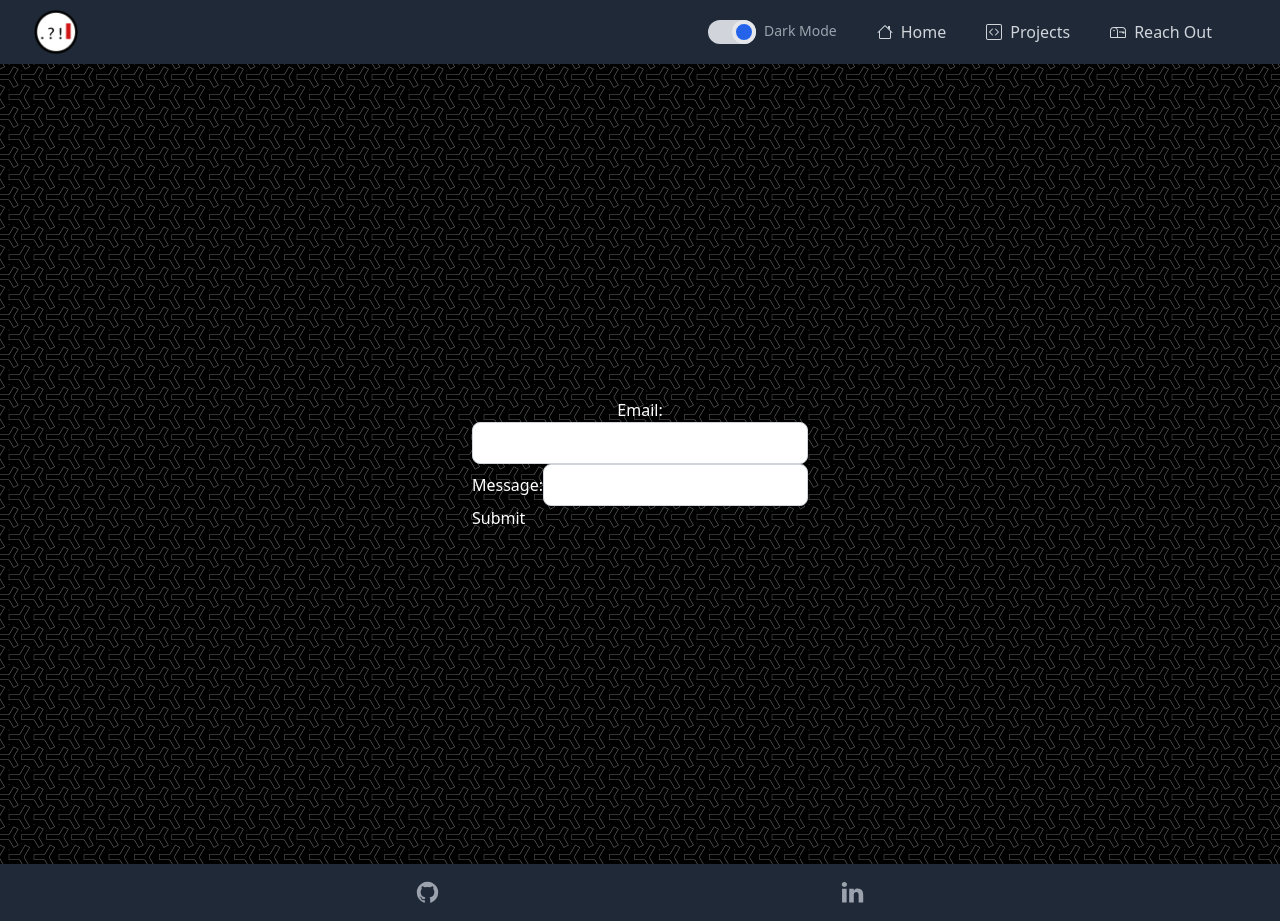
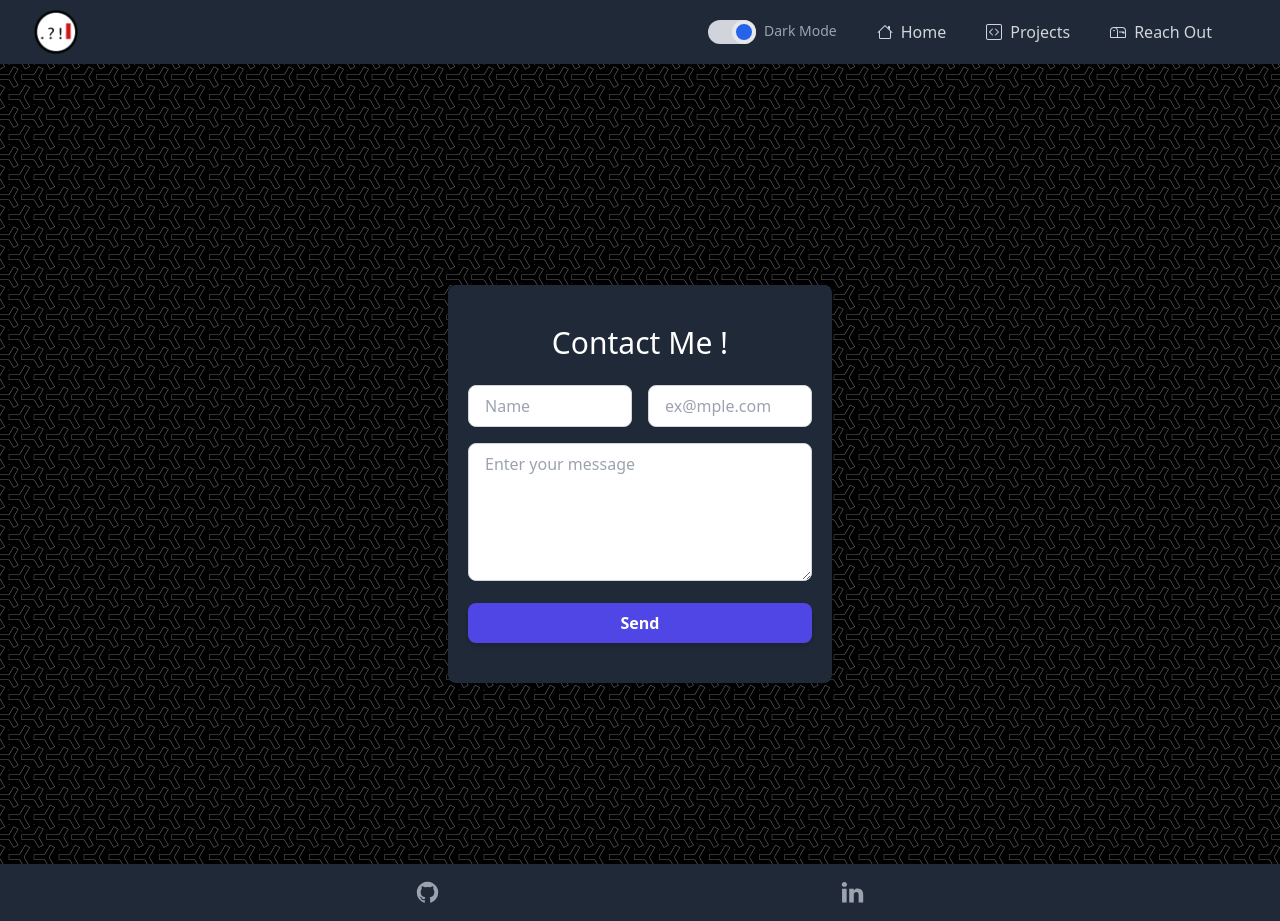
Before and after one commit to etlecoent/portfolio, a React (Create React App) app in the folder frontend/: page /portfolio/reachout in a window 1280 px wide. Built offline with nearby package versions, Linux system fonts and the light colour scheme.

Commit message:
Finished styling inputs of the form

```diff
--- a/frontend/src/components/Form.js
+++ b/frontend/src/components/Form.js
@@ -7,6 +7,8 @@ export default function MyForm(props) {
 
   const { url } = props;
 
+
+  const [name, setName] = useState("");
   const [email, setEmail] = useState("");
   const [message, setMessage] = useState("");
   const [status, setStatus] = useState("");
@@ -32,7 +34,9 @@ export default function MyForm(props) {
     return axios
       .post(url, {
         header: {Accept: 'application/json'},
-        data : {'email': email,
+        data : {
+          'email': email,
+          'name': name,
           'message': message
         }
       })
@@ -44,40 +48,66 @@ export default function MyForm(props) {
       {status &&
         <div>
           {status}
-        </div>}
+        </div>
+      }
 
-        <form
-          onSubmit={ev => ev.preventDefault()}
-          action="https://formspree.io/f/xbjpqlyb"
-          method="POST"
-        >
-        <div className="flex flex-col items-center content-center">
-          <label>Email:</label>
+      <form onSubmit={ev => ev.preventDefault()} className="flex w-full max-w-sm space-x-3">
+      <div className="max-w-2xl bg-gray-800 py-10 px-5 m-auto w-full mt-10 shadow rounded-lg">
+        <div className="text-3xl mb-6 font-light text-white text-center">
+          Contact Me !
+        </div>
+        <div className="grid grid-cols-2 gap-4 max-w-xl m-auto">
+            <div className="col-span-2 lg:col-span-1">
+                <div className=" relative ">
+                    <input
+                      value={name}
+                      onChange={ev => setName(ev.target.value)}
+                      type="text"
+                      name="name"
+                      placeholder="Name"
+                      className="rounded-lg border-transparent flex-1 appearance-none border border-gray-300 w-full py-2 px-4 bg-white text-gray-700 placeholder-gray-400 shadow-sm text-base focus:outline-none focus:ring-2 focus:ring-purple-600 focus:border-transparent"
+                      />
+                </div>
+            </div>
+                <div className="col-span-2 lg:col-span-1">
+                    <div className=" relative ">
                       <input
                         value={email}
                         onChange={ev => setEmail(ev.target.value)}
                         type="email"
                         name="email"
-            className="rounded-lg border-transparent flex-1 appearance-none border border-gray-300 w-full py-2 px-4 dark:bg-white bg-gray-700 text-white dark:text-gray-700 placeholder-gray-400 shadow-sm text-base focus:outline-none focus:ring-2 focus:ring-purple-600 focus:border-transparent"
+                        placeholder="ex@mple.com"
+                        className="rounded-lg border-transparent flex-1 appearance-none border border-gray-300 w-full py-2 px-4 bg-white text-gray-700 placeholder-gray-400 shadow-sm text-base focus:outline-none focus:ring-2 focus:ring-purple-600 focus:border-transparent"
                       />
                     </div>
-
-        <div className="flex flex-column items-center content-center">
-          <label>Message:</label>
-          <input
+                    </div>
+                    <div className="col-span-2">
+                        <label className="text-gray-700" for="name">
+                          <textarea
+                            className="flex-1 appearance-none border border-gray-300 w-full py-2 px-4 bg-white text-gray-700 placeholder-gray-400 rounded-lg text-base focus:outline-none focus:ring-2 focus:ring-purple-600 focus:border-transparent"
                             value={message}
                             onChange={ev => setMessage(ev.target.value)}
+                            name="message"
                             type="text"
-            name="message"
-            className="rounded-lg border-transparent flex-1 appearance-none border border-gray-300 w-full py-2 px-4 dark:bg-white bg-gray-700 text-white dark:text-gray-700 placeholder-gray-400 shadow-sm text-base focus:outline-none focus:ring-2 focus:ring-purple-600 focus:border-transparent"
-          />
+                            id="message"
+                            placeholder="Enter your message"
+                            rows="5"
+                            cols="40">
+                          </textarea>
+                        </label>
                     </div>
-        <div className="flex items-center content-center">
-          <button onClick={() => validate()}>Submit</button>
+                    <div className="col-span-2 text-right">
+                        <button
+                          type="button"
+                          className="py-2 px-4  bg-indigo-600 hover:bg-indigo-700 focus:ring-indigo-500 focus:ring-offset-indigo-200 text-white w-full transition ease-in duration-200 text-center text-base font-semibold rounded-lg shadow-md focus:outline-none focus:ring-2 focus:ring-offset-2 "
+                          onClick={() => validate()}
+                        >
+                          Send
+                        </button>
+                    </div>
+                </div>
         </div>
       </form>
     </div>
   )
 }
-// {status === "SUCCESS" ? <p>Thanks!</p> : <button>Submit</button>}
-// {status === "ERROR" && <p>Ooops! There was an error.</p>}
```
Lines whose indentation alone changed are shown as unchanged.
